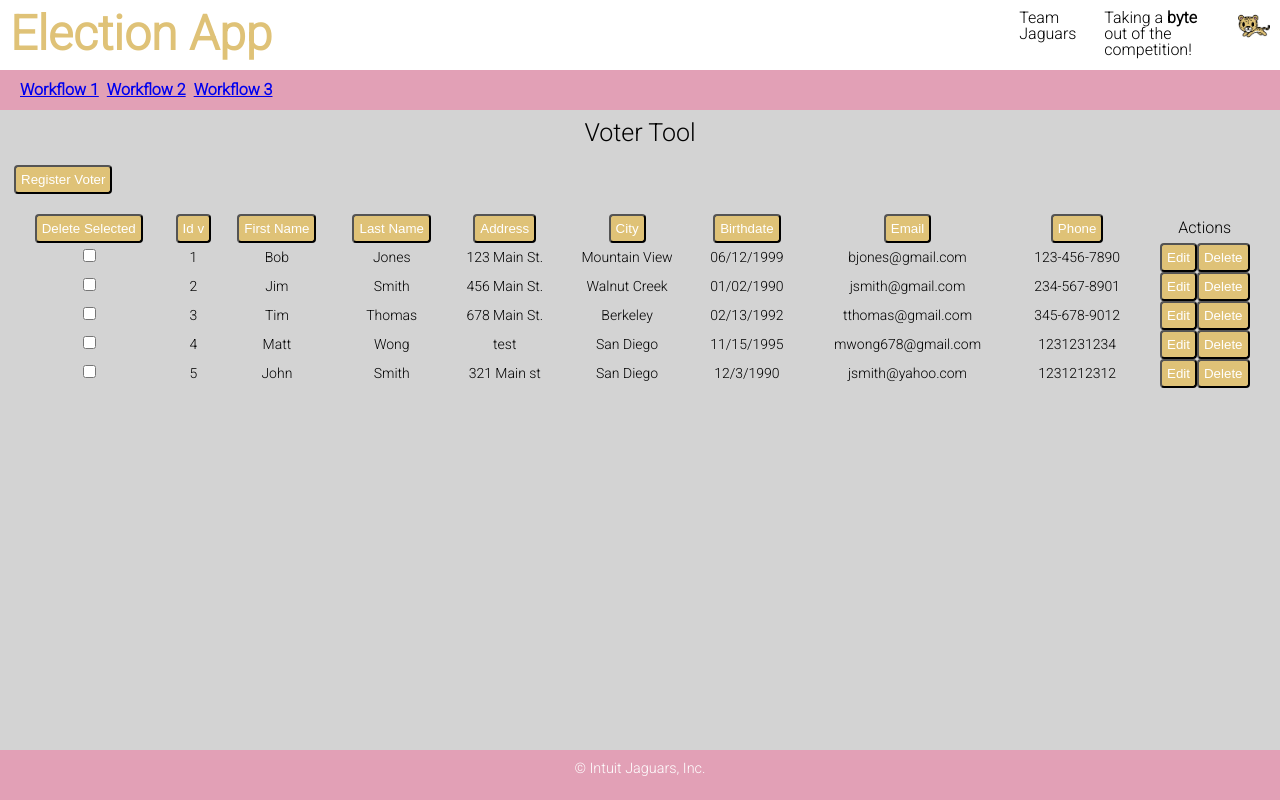
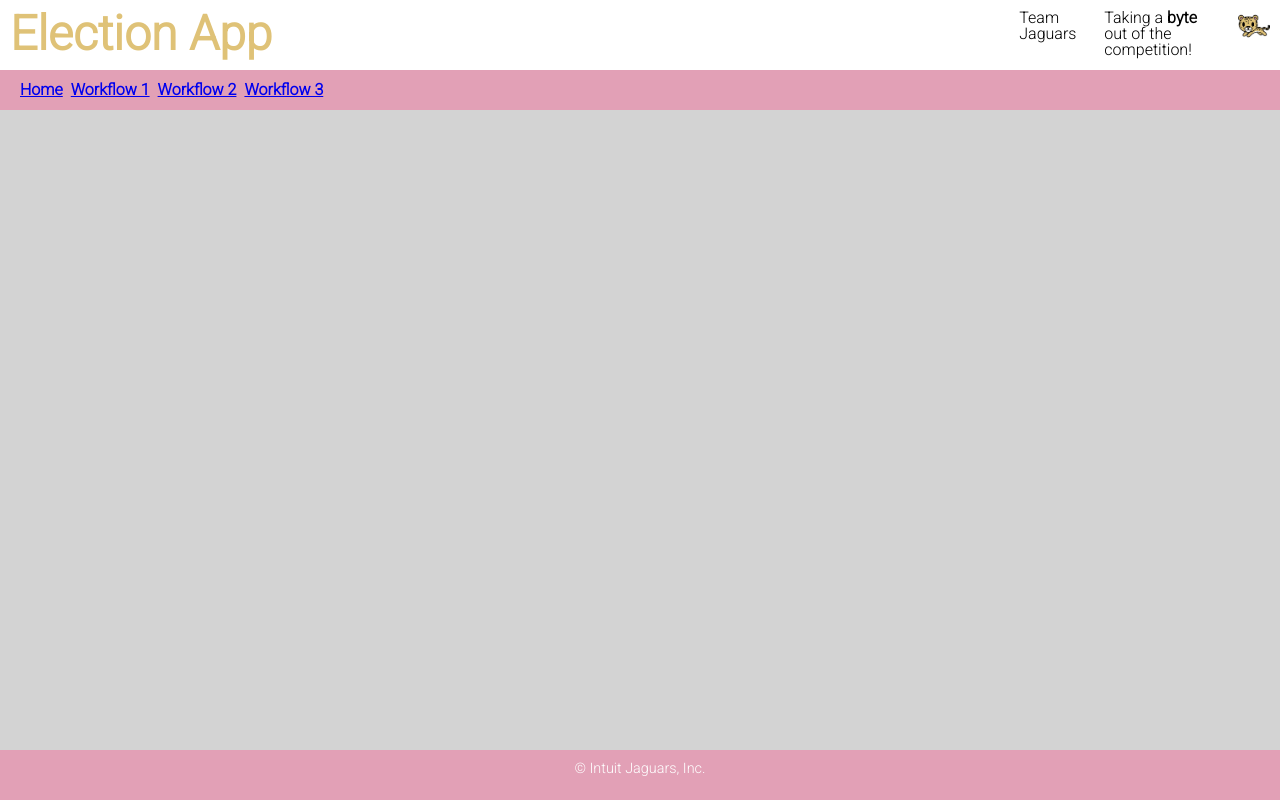
Before and after one commit to someOne404/election-app, a React (Create React App) app in the folder election/: page / in a window 1280 px wide. Built offline with nearby package versions, Linux system fonts and the light colour scheme; data requests are answered from the project's data file.

Commit message:
Fix home

```diff
--- a/election/src/App.js
+++ b/election/src/App.js
@@ -23,6 +23,7 @@ export function App() {
       </header>
       <nav id="menubar">
         <ul>
+          <li className="menuitem"><Link to="/">Home</Link></li>
           <li className="menuitem"><Link to="/workflow1">Workflow 1</Link></li>
           <li className="menuitem"><Link to="/workflow2">Workflow 2</Link></li>
           <li className="menuitem"><Link to="/workflow3">Workflow 3</Link></li>
@@ -30,11 +31,6 @@ export function App() {
       </nav>
       <main id="content">
         <Switch>
-          <Route path="/">
-            <Provider store={voterToolStore}>
-              <VoterTool />
-            </Provider>
-          </Route>
           <Route path="/workflow1">
             <Provider store={voterToolStore}>
               <VoterTool />
```
